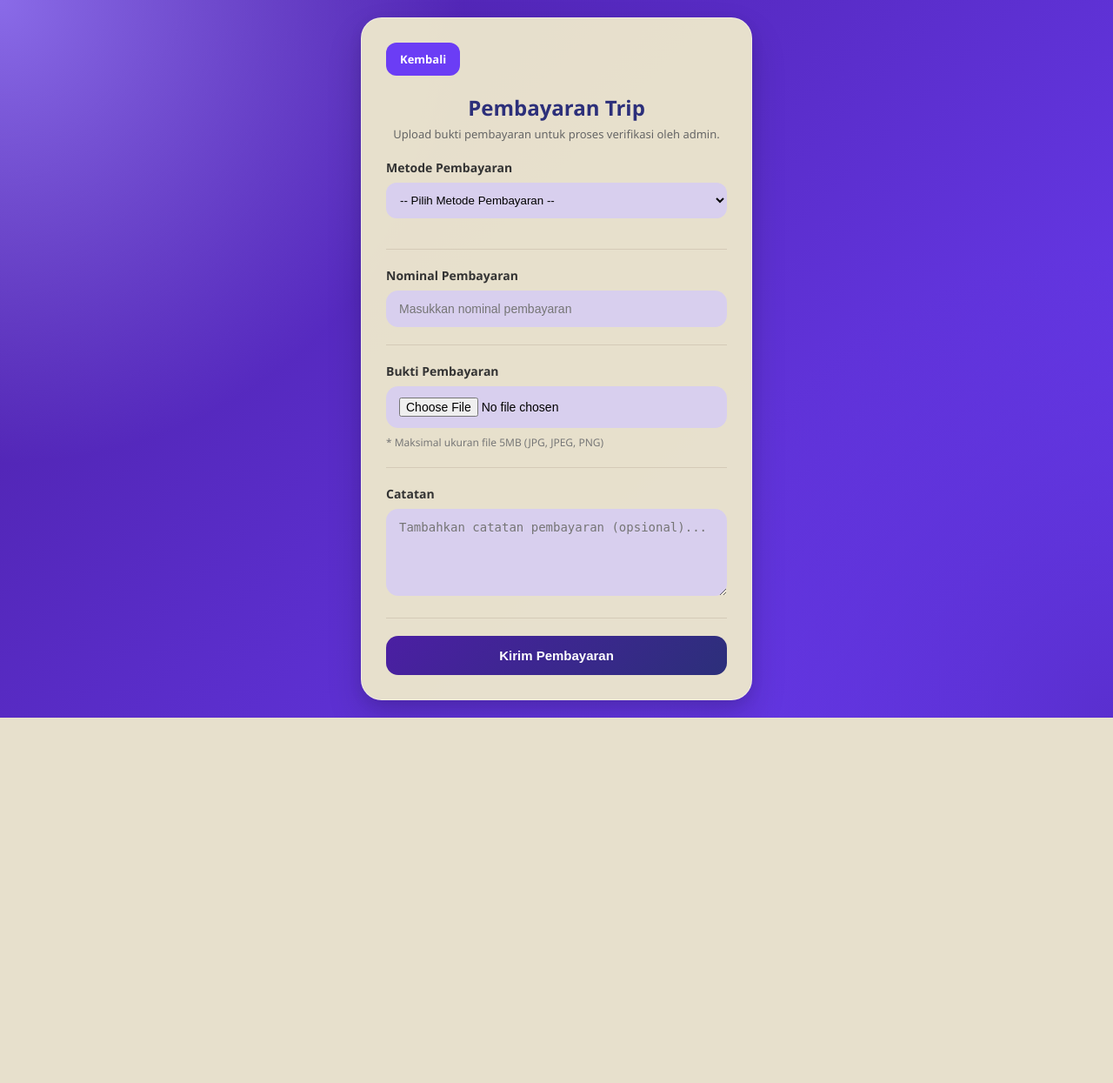
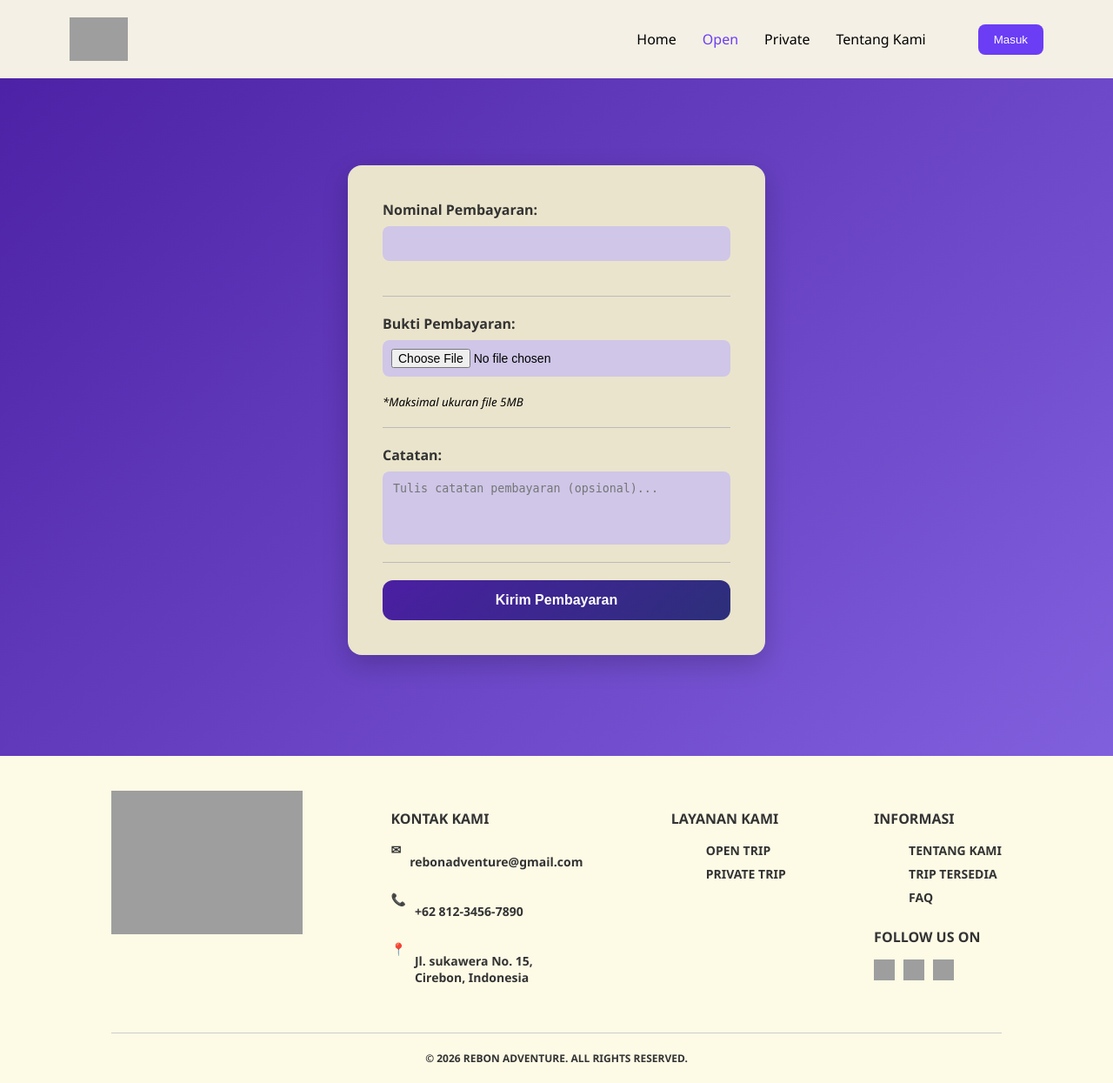
Before and after one commit to Najib-Zaidan/RebonADV_Proyek1, a PHP site: page /form_pembayaran.php?id_booking=1 in a window 1280 px wide. Shown: the whole page at 87% size. Before the commit the page ends 825 px from the top, so only its background shows below. Run offline with PHP 8.4, Linux system fonts and the light colour scheme; grey boxes are pictures that could not be loaded.

Commit message:
repo fix mini

```diff
--- a/user/batal_pesanan.php
+++ b/user/batal_pesanan.php
@@ -135,7 +135,7 @@ button:hover{
         <button type="submit" name="kirim_batal">Kirim Pembatalan</button>
     </form>
 
-    <a href="profiluser.php" class="back">Kembali</a>
+    <a href="profiluser.php" class="back">← Kembali</a>
 
 </div>
 
--- a/user/edit_user.php
+++ b/user/edit_user.php
@@ -353,13 +353,9 @@ footer {
         <label>Konfirmasi Password Baru</label>
         <input type="password" name="confirm_password" placeholder="Ulangi password baru">
       </div>
-<<<<<<< HEAD
 
-=======
+      <a href="#"><p class="forgot">Lupa password?</p></a>
 
-      <!-- <a href="#"><p class="forgot">Lupa password?</p></a> -->
-
->>>>>>> f59a1b8c7eaca618524ae61f726f82c695e237b0
       <button type="submit" class="btn">Simpan Perubahan</button>
 
     </form>
--- a/user/form_pembayaran.php
+++ b/user/form_pembayaran.php
@@ -1,430 +1,322 @@
-<!DOCTYPE html>
-<html lang="id">
-<head>
-<meta charset="UTF-8">
-<meta name="viewport" content="width=device-width, initial-scale=1.0">
-<title>Pembayaran Trip</title>
+<?php
+session_start();
 
+?>
+
+<html>
 <style>
-*{
-    margin:0;
-    padding:0;
-    box-sizing:border-box;
+/* NAVBAR */
+
+.navbar {
+  display: flex;
+  justify-content: space-between;
+  align-items: center;
+  padding: 20px 80px;
+  background: #f4f0e5;
 }
 
-body{
-    font-family:'Segoe UI',sans-serif;
-    min-height:100vh;
-    background:
-        radial-gradient(circle at top left,#8a6be8 0%,transparent 35%),
-        radial-gradient(circle at bottom right,#5a2fcf 0%,transparent 35%),
-        linear-gradient(135deg,#4b1fa3,#6b3df5);
-    display:flex;
-    justify-content:center;
-    align-items:center;
-    padding:20px;
+.logo img {
+  height: 50px;
 }
 
-.form{
-    width:100%;
-    max-width:450px;
+nav {
+  display: flex;
+  gap: 30px;
+  align-items: center;
 }
 
-form{
-    background:rgba(234,228,204,.98);
-    border-radius:24px;
-    padding:28px;
-    box-shadow:
-        0 20px 40px rgba(0,0,0,.15),
-        0 5px 15px rgba(0,0,0,.08);
-    border:1px solid rgba(255,255,255,.4);
+nav a {
+  text-decoration: none;
+  color: black;
+  font-weight: 500;
 }
 
-.btn-kembali{
-    display:inline-flex;
-    align-items:center;
-    text-decoration:none;
-    color:#fff;
-    background:#6b3df5;
-    padding:10px 16px;
-    border-radius:12px;
-    font-size:13px;
-    font-weight:600;
-    margin-bottom:20px;
-    transition:.3s;
+nav .active2 {
+  color: #6b3df5;
 }
 
-.btn-kembali:hover{
-    background:#4b1fa3;
+.active5 {
+  background: #6b3df5;
+  color: white;
+  border: none;
+  padding: 10px 18px;
+  border-radius: 8px;
+  cursor: pointer;
 }
 
-.judul{
-    text-align:center;
-    margin-bottom:20px;
+/* BODY BACKGROUND */
+body {
+    margin: 0;
+    font-family: 'Segoe UI', sans-serif;
+    background: linear-gradient(135deg, #4b1fa3, #8a6be8);
+    /* display: flex; */
+    justify-content: center;
+    align-items: center;
+    min-height: 100vh;
 }
 
-.judul h2{
-    color:#2c2f7a;
-    font-size:24px;
-    margin-bottom:5px;
+/* FORM CONTAINER (CARD) */
+
+.form {
+    display: flex;
+    justify-content: center;
+    margin: 100px;
+}
+form {
+    background-color: #eae4cc;
+    padding: 40px;
+    border-radius: 16px;
+    justify-content: center;
+    width: 400px;
+    box-shadow: 0 10px 30px rgba(0,0,0,0.2);
+    text-align: left;
 }
 
-.judul p{
-    color:#666;
-    font-size:13px;
+/* LABEL */
+form label {
+    display: block;
+    margin-bottom: 8px;
+    font-weight: 600;
+    color: #333;
 }
 
-/* CARD REKENING */
-.info-rekening{
-    background:linear-gradient(135deg,#e8deff,#f4efff);
-    border-radius:18px;
-    padding:16px;
-    margin-bottom:20px;
-    border:1px solid #d9c9ff;
+/* INPUT */
+form input[type="number"],
+form input[type="file"] {
+    width: 100%;
+    padding: 12px;
+    margin-bottom: 20px;
+    border-radius: 8px;
+    border: none;
+    background-color: #cfc6e8;
+    outline: none;
+    font-size: 14px;
 }
 
-.info-rekening h3{
-    text-align:center;
-    color:#4b1fa3;
-    margin-bottom:12px;
-    font-size:16px;
+/* FILE INPUT CUSTOM FEEL */
+form input[type="file"] {
+    padding: 10px;
+    background-color: #cfc6e8;
+    cursor: pointer;
 }
 
-.rekening-item{
-    display:flex;
-    justify-content:space-between;
-    align-items:center;
-    padding:10px 0;
-    border-bottom:1px solid rgba(0,0,0,.08);
+/* HR */
+form hr {
+    border: none;
+    height: 1px;
+    background-color: #bbb;
+    margin: 20px 0;
 }
 
-.rekening-item:last-child{
-    border-bottom:none;
+/* BUTTON */
+form button {
+    width: 100%;
+    padding: 14px;
+    border: none;
+    border-radius: 12px;
+    background: linear-gradient(135deg, #4b1fa3, #2c2f7a);
+    color: white;
+    font-size: 16px;
+    font-weight: bold;
+    cursor: pointer;
+    transition: 0.3s;
 }
 
-.rekening-item span{
-    color:#666;
-    font-size:13px;
+/* BUTTON HOVER */
+form button:hover {
+    opacity: 0.9;
+    transform: scale(1.02);
 }
 
-.rekening-item strong{
-    color:#222;
-    font-size:14px;
+/* FOOTER */
+
+footer {
+  background-color: #fdfae6;
+  padding: 40px 10% 20px 10%;
+  color: #333;
 }
 
-label{
-    display:block;
-    margin-bottom:8px;
-    color:#333;
-    font-size:14px;
-    font-weight:600;
+.footer-content {
+  display: flex;
+  justify-content: space-between;
+  align-items: flex-start;
+  flex-wrap: wrap;
+  gap: 30px;
+  border-bottom: 1px solid #ccc;
+  padding-bottom: 30px;
 }
 
-input[type="number"],
-input[type="file"],
-textarea{
-    width:100%;
-    border:none;
-    outline:none;
-    background:#d8cfee;
-    border-radius:14px;
-    padding:13px 15px;
-    font-size:14px;
-    transition:.3s;
+.footer-column h4 {
+  font-size: 16px;
+  margin-bottom: 15px;
+  font-weight: 800;
 }
 
-input[type="number"]:focus,
-input[type="file"]:focus,
-textarea:focus{
-    background:#cfc3ef;
-    box-shadow:0 0 0 4px rgba(107,61,245,.15);
+.footer-column ul {
+  list-style: none;
 }
 
-textarea{
-    min-height:100px;
-    resize:vertical;
+.footer-column ul li {
+  margin-bottom: 8px;
+  font-size: 14px;
+  font-weight: 600;
 }
 
-.info-upload{
-    display:block;
-    margin-top:8px;
-    color:#777;
-    font-size:12px;
+/* Styling Kontak dengan Ikon */
+.contact-item {
+  display: flex;
+  align-items: flex-start;
+  gap: 10px;
+  margin-bottom: 10px;
+  font-size: 14px;
+  font-weight: 600;
 }
 
-hr{
-    border:none;
-    height:1px;
-    background:#d4cab7;
-    margin:20px 0;
+/* Bagian Media Sosial */
+.social-section {
+  margin-top: 25px;
 }
 
-button{
-    width:100%;
-    border:none;
-    padding:14px;
-    border-radius:14px;
-    background:linear-gradient(135deg,#4b1fa3,#2c2f7a);
-    color:#fff;
-    font-size:15px;
-    font-weight:700;
-    cursor:pointer;
-    transition:.3s;
+.social-icons {
+  display: flex;
+  gap: 10px;
+  margin-top: 10px;
 }
 
-button:hover{
-    transform:translateY(-2px);
-    box-shadow:0 10px 20px rgba(75,31,163,.25);
+.social-icons img {
+  width: 24px;
+  height: 24px;
+  cursor: pointer;
 }
 
-select{
-    width:100%;
-    padding:12px;
-    border:none;
-    border-radius:12px;
-    background:#d8cfee;
-    margin-bottom:15px;
-    outline:none;
+.footer-logo-img {
+  width: 220px; /* Ukuran logo dikecilkan agar proporsional */
+  height: auto;
+  display: block;
+}
+.copyright {
+  text-align: center;
+  font-size: 12px;
+  margin-top: 20px;
+  font-weight: bold;
+  color: #333;
 }
 
-.payment-card{
-    background:#f4efff;
-    border-radius:16px;
-    padding:15px;
-    margin-bottom:20px;
-    border:1px solid #d9c9ff;
-}
+</style>
+<body>
+    <!-- NAVBAR -->
+    <header class="navbar">
+      <div class="logo">
+        <img
+          src="../gambar/REBON LOGO GRADIENT presisi.png"
+          alt="Rebon Adventure"
+        />
+      </div>
 
-.payment-card h4{
-    margin-bottom:10px;
-    color:#4b1fa3;
-}
+      <nav>
+        <a href="home1.php" class="active1">Home</a>
+        <a href="open_trip.php" class="active2">Open</a>
+        <a href="private_trip.php" class="active3">Private</a>
+        <a href="tentang_kami.php" class="active4">Tentang Kami</a>
+        <a href="profile.php"><?php if (isset($_SESSION['username'])): ?>
+            <!-- JIKA SUDAH LOGIN -->
+            <span style="color:blue; margin-right:10px;">
+              👤 <?php echo $_SESSION['username']; ?>
+            </span>
+        </a>
+            <a href="logout_user.php">
+              <button class="active5" onclick="return confirm('Yakin ingin logout?')">Logout</button>
+            </a>
 
-.payment-item{
-    display:flex;
-    justify-content:space-between;
-    padding:10px 0;
-    border-bottom:1px solid rgba(0,0,0,.08);
-}
-
-.payment-item:last-child{
-    border-bottom:none;
-}
-
-/* RESPONSIVE */
-@media(max-width:768px){
-
-    body{
-        padding:15px;
-        align-items:flex-start;
-    }
-
-    .form{
-        max-width:100%;
-        margin-top:20px;
-    }
-
-    form{
-        padding:22px;
-    }
-}
-
-@media(max-width:480px){
-
-    form{
-        padding:18px;
-    }
-
-    .btn-kembali{
-        width:100%;
-        justify-content:center;
-    }
-
-    .rekening-item{
-        flex-direction:column;
-        align-items:flex-start;
-        gap:4px;
-    }
-
-    .judul h2{
-        font-size:20px;
-    }
-}
-</style>
-</head>
-
-<body>
+        <?php else: ?>
+            <!-- JIKA BELUM LOGIN -->
+            <a href="login_user.php">
+              <button class="active5">Masuk</button>
+            </a>
+        <?php endif; ?>
+      </nav>
+    </header>
 
     <div class="form">
-
     <form action="proses_pembayaran.php" method="POST" enctype="multipart/form-data">
-
-        <a href="profiluser.php" class="btn-kembali">
-             Kembali
-        </a>
-
-        <div class="judul">
-            <h2>Pembayaran Trip</h2>
-            <p>Upload bukti pembayaran untuk proses verifikasi oleh admin.</p>
-        </div>
-
     <input type="hidden" name="id_booking" value="<?php echo $_GET['id_booking']; ?>">
 
-        <label>Metode Pembayaran</label>
+    <label>Nominal Pembayaran:</label>
+    <input type="number" name="nominal" required>
+    <hr>
+<label>Bukti Pembayaran:</label>
+<input type="file" name="bukti_bayar" accept="image/*" required>
 
-            <select id="metodePembayaran" onchange="showPaymentInfo()">
-                <option value="">-- Pilih Metode Pembayaran --</option>
-
-                <option value="bca">BCA</option>
-                <option value="bri">BRI</option>
-                <option value="bsi">BSI</option>
-                <option value="dana">DANA</option>
-                <option value="gopay">GoPay</option>
-            </select>
-
-<div id="paymentInfo"></div>
-
-<hr>
-
-        <label>Nominal Pembayaran</label>
-        <input
-            type="number"
-            name="nominal"
-            placeholder="Masukkan nominal pembayaran"
-            required>
-
-        <hr>
-
-        <label>Bukti Pembayaran</label>
-        <input
-            type="file"
-            name="bukti_bayar"
-            accept="image/*"
-            required>
-
-        <small class="info-upload">
-            * Maksimal ukuran file 5MB (JPG, JPEG, PNG)
+<small style="color:black;">
+    <i>*Maksimal ukuran file 5MB</i>
 </small>
 
 <hr>
-
-        <label>Catatan</label>
-        <textarea
-            name="catatan"
-            placeholder="Tambahkan catatan pembayaran (opsional)..."></textarea>
+    <label>Catatan:</label>
+<textarea name="catatan" rows="4" placeholder="Tulis catatan pembayaran (opsional)..."
+style="width:100%; padding:12px; border:none; border-radius:8px; background:#cfc6e8; resize:none;"></textarea>
 
 <hr>
+    <button type="submit">Kirim Pembayaran</button>
+</form>
+</div>
+<!-- FOOTER -->
 
-        <button type="submit">
-            Kirim Pembayaran
-        </button>
-
-    </form>
-
+    <footer>
+      <div class="footer-content">
+        <div class="footer-column logo-col">
+          <img
+            src="../gambar/logo-rebon.png"
+            alt="Rebon Adventure Logo"
+            class="footer-logo-img"
+          />
         </div>
 
-<script>
-function showPaymentInfo(){
-
-    var metode = document.getElementById("metodePembayaran").value;
-    var box = document.getElementById("paymentInfo");
-
-    if(metode == "bca"){
-
-        box.innerHTML = `
-        <div class="payment-card">
-            <h4>BCA</h4>
-
-            <div class="payment-item">
-                <span>No Rekening</span>
-                <strong>123456789</strong>
+        <div class="footer-column">
+          <h4>KONTAK KAMI</h4>
+          <div class="contact-item">
+            <span class="icon">✉</span>
+            <p>rebonadventure@gmail.com</p>
+          </div>
+          <div class="contact-item">
+            <span class="icon">📞</span>
+            <p>+62 812-3456-7890</p>
+          </div>
+          <div class="contact-item">
+            <span class="icon">📍</span>
+            <p>Jl. sukawera No. 15,<br />Cirebon, Indonesia</p>
+          </div>
         </div>
 
-            <div class="payment-item">
-                <span>Atas Nama</span>
-                <strong>Rebon Adventure</strong>
-            </div>
-        </div>`;
-    }
-
-    else if(metode == "bri"){
-
-        box.innerHTML = `
-        <div class="payment-card">
-            <h4>BRI</h4>
-
-            <div class="payment-item">
-                <span>No Rekening</span>
-                <strong>123456789</strong>
+        <div class="footer-column">
+          <h4>LAYANAN KAMI</h4>
+          <ul>
+            <li>OPEN TRIP</li>
+            <li>PRIVATE TRIP</li>
+          </ul>
         </div>
 
-            <div class="payment-item">
-                <span>Atas Nama</span>
-                <strong>Rebon Adventure</strong>
+        <div class="footer-column">
+          <h4>INFORMASI</h4>
+          <ul>
+            <li>TENTANG KAMI</li>
+            <li>TRIP TERSEDIA</li>
+            <li>FAQ</li>
+          </ul>
+
+          <div class="social-section">
+            <h4>FOLLOW US ON</h4>
+            <div class="social-icons">
+              <img src="../gambar/fb-icon.png" alt="FB" />
+              <img src="../gambar/ig-icon.png" alt="IG" />
+              <img src="../gambar/tt-icon.png" alt="TK" />
             </div>
-        </div>`;
-    }
-
-    else if(metode == "bsi"){
-
-        box.innerHTML = `
-        <div class="payment-card">
-            <h4>BSI</h4>
-
-            <div class="payment-item">
-                <span>No Rekening</span>
-                <strong>123456789</strong>
+          </div>
+        </div>
       </div>
 
-            <div class="payment-item">
-                <span>Atas Nama</span>
-                <strong>Rebon Adventure</strong>
-            </div>
-        </div>`;
-    }
-
-    else if(metode == "dana"){
-
-        box.innerHTML = `
-        <div class="payment-card">
-            <h4>DANA</h4>
-
-            <div class="payment-item">
-                <span>Nomor DANA</span>
-                <strong>08123456789</strong>
-            </div>
-
-            <div class="payment-item">
-                <span>Atas Nama</span>
-                <strong>Rebon Adventure</strong>
-            </div>
-        </div>`;
-    }
-
-    else if(metode == "gopay"){
-
-        box.innerHTML = `
-        <div class="payment-card">
-            <h4>GoPay</h4>
-
-            <div class="payment-item">
-                <span>Nomor GoPay</span>
-                <strong>08123456789</strong>
-            </div>
-
-            <div class="payment-item">
-                <span>Atas Nama</span>
-                <strong>Rebon Adventure</strong>
-            </div>
-        </div>`;
-    }
-
-    else{
-        box.innerHTML = "";
-    }
-}
-</script>
+      <div class="copyright">© 2026 REBON ADVENTURE. ALL RIGHTS RESERVED.</div>
+    </footer>
 
 </body>
-
 </html>
--- a/user/hapus_peserta.php
+++ b/user/hapus_peserta.php
@@ -6,7 +6,7 @@ if(isset($_GET['id'])){
 
     $id = $_GET['id'];
 
-    $query = "DELETE FROM peserta_open WHERE id_peserta = '$id'";
+    $query = "DELETE FROM peserta WHERE id_peserta = '$id'";
 
     if(mysqli_query($konek, $query)){
         echo "<script>
--- a/user/login_user.php
+++ b/user/login_user.php
@@ -279,12 +279,8 @@ footer {
 
 
           <button type="submit">Login</button>
-<<<<<<< HEAD
 
-=======
-
-          <!-- <a href="lupa_password.php"><p class="forgot">Lupa password?</p></a> -->
->>>>>>> f59a1b8c7eaca618524ae61f726f82c695e237b0
+          <a href="lupa_password.php"><p class="forgot">Lupa password?</p></a>
           <p class="register">
             Belum punya akun?
             <a href="daftar_user.php"><span>Daftar di sini</span></a>
--- a/user/proses_daftar.php
+++ b/user/proses_daftar.php
@@ -22,7 +22,7 @@ VALUES
 if (mysqli_query($konek, $query)) {
     echo "<script>
             alert('Peserta berhasil disimpan!, Silahkan cek profile dan menu peserta');
-            window.location='profiluser.php';
+            window.location='open_trip.php';
           </script>";
 } else {
     echo "Error: " . mysqli_error($konek);
```
Also changed, not shown: admin/cetak_laporan_trip.php (+1 -27 lines), gambar/galeri/1780560079_7_6a2130cf2a3ad.png (added), gambar/galeri/1780581928_0_6a21862853a70.jpg (added), gambar/galeri/1780581928_3_6a2186285549c.jpg (added), gambar/payment/1780589187_bb_42.jpg (added), gambar/payment/1780589842_bb_private_21.png (added), gambar/payment/1780591357_bb_32.jpg (added), gambar/payment/1780592726_bb_61.jpg (added), gambar/payment/1780593086_bb_61.jpg (added), gambar/payment/1780593162_bb_61.jpg (added), gambar/payment/1780593216_bb_61.jpg (added), gambar/payment/1780594042_bb_private_23.jpg (added), gambar/payment/1780812347_bb_42.jpg (added). Lines whose indentation alone changed are shown as unchanged.
